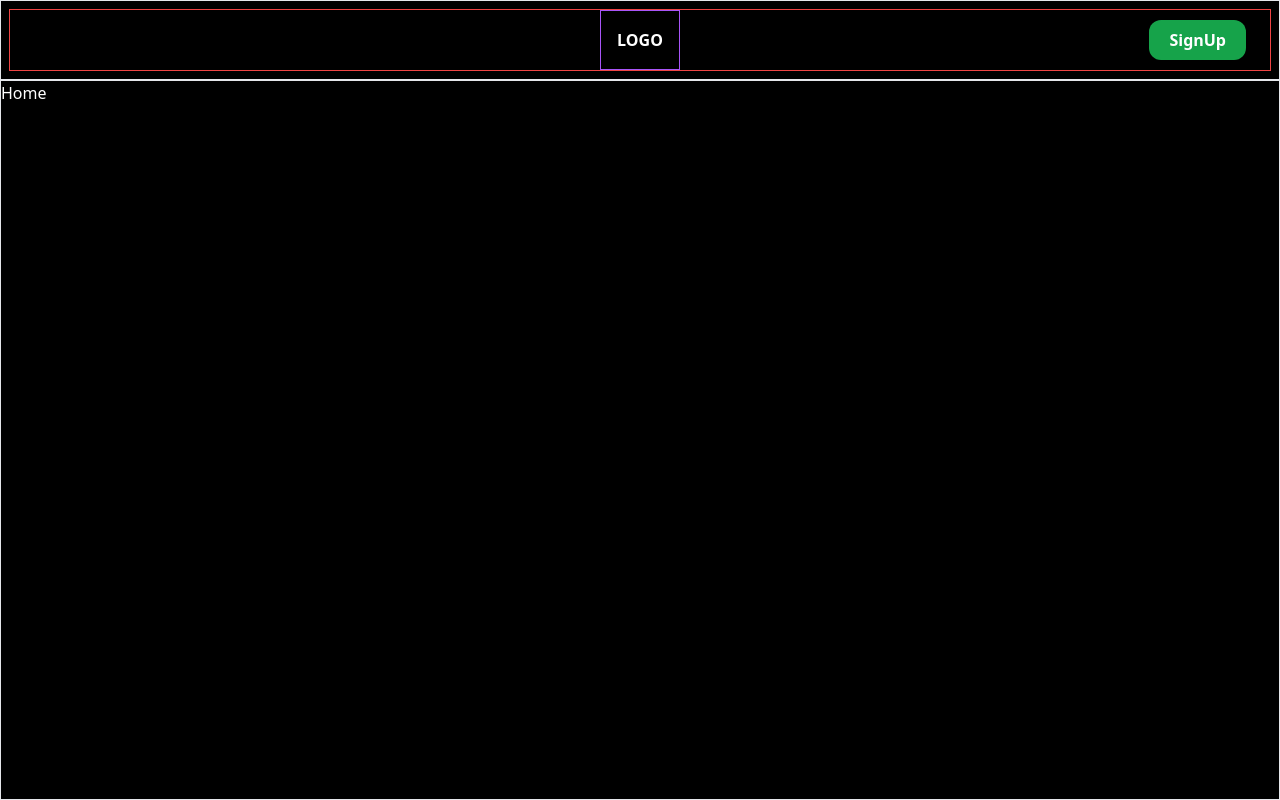
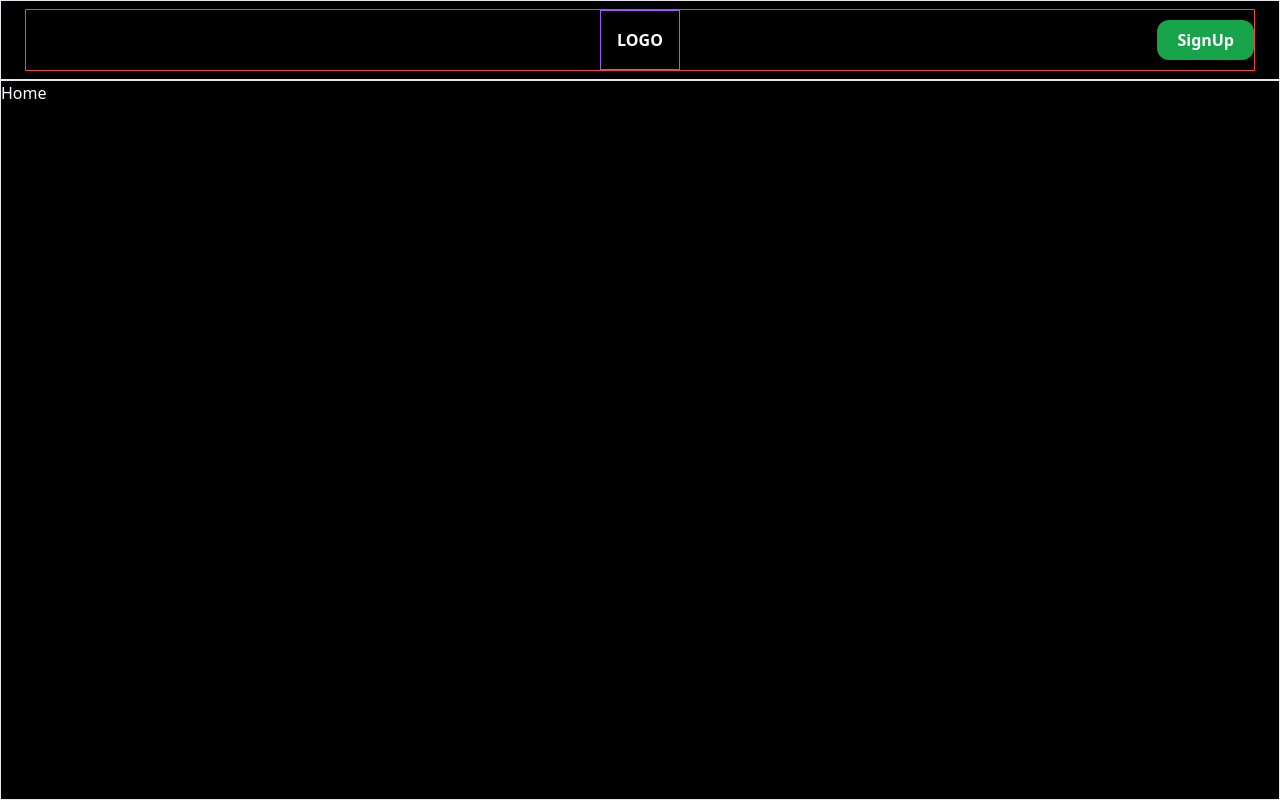
Before and after one commit to HarikrishnanYPR1707/EcliptiQ, a React (Vite) app: page / in a window 1280 px wide. Built offline with nearby package versions, Linux system fonts and the light colour scheme.

Commit message:
Added Changes

```diff
--- a/src/components/Navbar.jsx
+++ b/src/components/Navbar.jsx
@@ -2,13 +2,13 @@ import React from "react";
 
 const Navbar = () => {
   return (
-    <div className="flex h-[80px] items-center justify-center border p-2">
+    <div className="flex h-[80px] items-center justify-center border px-6 py-2">
       <div className="relative flex h-full w-full max-w-[1550px] items-center  justify-center border border-red-500">
         <div className="grid h-full w-[80px] place-content-center border border-purple-500 font-black uppercase">
           {/* <img src="" alt="" /> */}
           logo
         </div>
-        <button className="absolute right-6 rounded-xl bg-green-600 px-5 py-2 font-bold active:bg-green-700">
+        <button className="absolute right-0 rounded-xl bg-green-600 px-5 py-2 font-bold active:bg-green-700">
           SignUp
         </button>
       </div>
```
